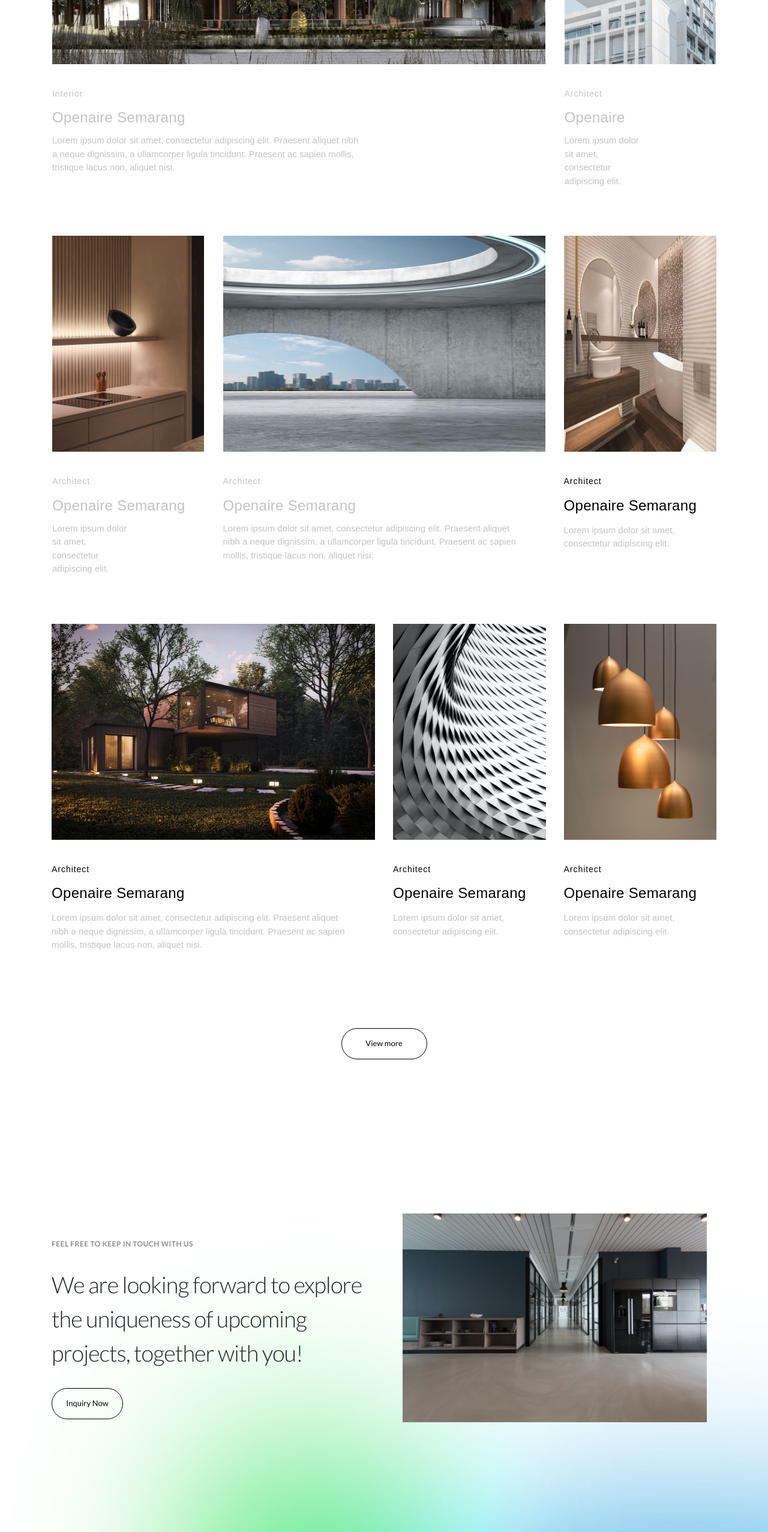
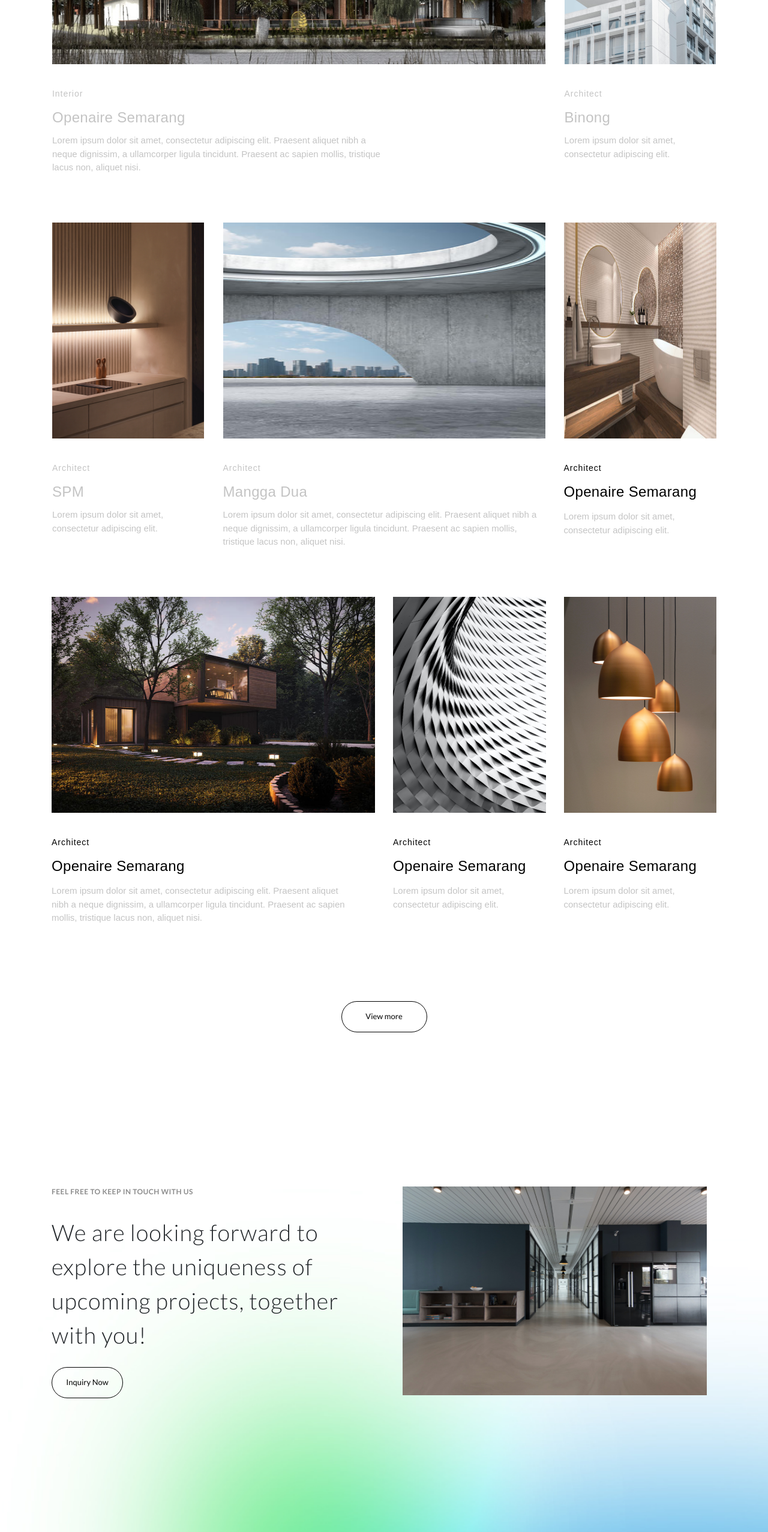
Before and after one commit to TommyBoentoro/joshua_aditama, a React (Create React App) app: page /project in a window 1280 px wide. Shown: the part 1233-3787 px from the top of the page at 60% size. Built offline with nearby package versions, Linux system fonts and the light colour scheme.

Commit message:
Footer Responsive Done

```diff
--- a/src/Pages/Project.jsx
+++ b/src/Pages/Project.jsx
@@ -221,14 +221,14 @@ class Project extends React.Component{
                         <div style={{overflow:"hidden"}}>
                             <a href="/projectdetail"> <img src={project9} alt="logo" className="imagecol-9" /> </a>
                         </div>
-                        <div className="margincardbody">
+                        <div className="margincardbody ">
                             <div className="fontcategory">
                                Interior
                            </div >
                            <div className="fonttitle ">
                                 Openaire Semarang
                            </div>
-                           <div className="col-md-8 col-12 fontbodyproject">
+                           <div className="col-md-8 col-12 px-0  fontbodyproject">
                                 Lorem ipsum dolor sit amet, consectetur adipiscing elit. Praesent aliquet nibh a neque dignissim, a ullamcorper ligula tincidunt.
                                 Praesent ac sapien mollis, tristique lacus non, aliquet nisi.
                            </div>
@@ -243,9 +243,9 @@ class Project extends React.Component{
                                Architect
                            </div >
                            <div className="fonttitle " >
-                                Openaire
+                                Binong
                            </div>
-                           <div className="col-md-8  col-12  fontbodyproject">
+                           <div className=" fontbodyproject">
                                 Lorem ipsum dolor sit amet, consectetur adipiscing elit.
                            </div>
                         </div>
@@ -259,9 +259,9 @@ class Project extends React.Component{
                                Architect
                            </div >
                            <div className="fonttitle">
-                                Openaire Semarang
+                                SPM
                            </div>
-                           <div className="col-md-8 fontbodyproject">
+                           <div className=" fontbodyproject">
                                 Lorem ipsum dolor sit amet, consectetur adipiscing elit.
                            </div>
                         </div>
@@ -275,9 +275,9 @@ class Project extends React.Component{
                                Architect
                            </div >
                            <div className="fonttitle">
-                                Openaire Semarang
+                                Mangga Dua
                            </div>
-                           <div className="col-12 fontbodyproject">
+                           <div className="col-12 px-0   fontbodyproject">
                                 Lorem ipsum dolor sit amet, consectetur adipiscing elit. Praesent aliquet nibh a neque dignissim, a ullamcorper ligula tincidunt.
                                 Praesent ac sapien mollis, tristique lacus non, aliquet nisi.
                            </div>
--- a/src/Supports/projectDetail.css
+++ b/src/Supports/projectDetail.css
@@ -226,4 +226,5 @@
         margin-top: 50px;
     }
 
+
 }
--- a/src/Supports/projectResponsive.css
+++ b/src/Supports/projectResponsive.css
@@ -30,8 +30,6 @@
 .fontbodyproject{
     font-size: 15px;
     margin-top: 12px;
-    position: relative;
-    right: 15px;
     font-weight: 300;
 }
 
@@ -118,8 +116,6 @@
     .fontbodyproject{
         font-size: 9px;
         margin-top: 8px;
-        position: relative;
-        right: 15px;
         font-weight: 300;
         width: 100%;
     }
--- a/src/Supports/responsive.css
+++ b/src/Supports/responsive.css
@@ -32,7 +32,6 @@
     font-weight: 700;
     color: #8D8D8D;
     letter-spacing: 0.0125cm;
-    margin-top: 42.5px;
 }
 
 .fontsubheading-footer{
@@ -59,7 +58,7 @@
     font-size: 38px;
     margin-top: 30px;
     font-weight: 300;
-    letter-spacing: -0.025cm;
+    letter-spacing: 0.025cm;
 }
 
 .background3 {
@@ -197,6 +196,11 @@
     .textcard-body{
         width: 100%;
     }
+
+    .gambarfooter{
+        width: 100%;
+        height: 348px;
+    }
 }
 
 
@@ -288,7 +292,7 @@
         font-size: 18px;
         margin-top: 15px;
         font-weight: 300;
-        letter-spacing: -0.025cm;
+        letter-spacing: 0cm;
     }
 
     .gambarfooter{
--- a/src/components/Footer.jsx
+++ b/src/components/Footer.jsx
@@ -22,14 +22,14 @@ class Footbar extends React.Component{
                                     </div>
                                 </div>
 
-                                <div className=" col-sm-6 col-md-6 ">
+                                <div className=" col-sm-6">
                                     <div className="fontfooterheading ">
                                         FEEL FREE TO KEEP IN TOUCH WITH US
                                     </div>
                                     <div className="fontfooterbody ">
                                         We are looking forward to explore the uniqueness of upcoming projects, together with you!
                                     </div>
-                                    <div style={{marginTop:"30px"}}>
+                                    <div style={{marginTop:"25px"}}>
                                         <a href="/contactus">
                                             <button  className="btn-11" style={{borderRadius:"40px", width:"119px", height: "52px",  fontWeight:"400", fontSize:"13px", border:"1px solid black"}}>
                                                 Inquiry Now
```
Also changed, not shown: src/Pages/projectDetail.jsx (line endings or trailing spaces), 1 other file (tests, documents, lock files or other folders).
